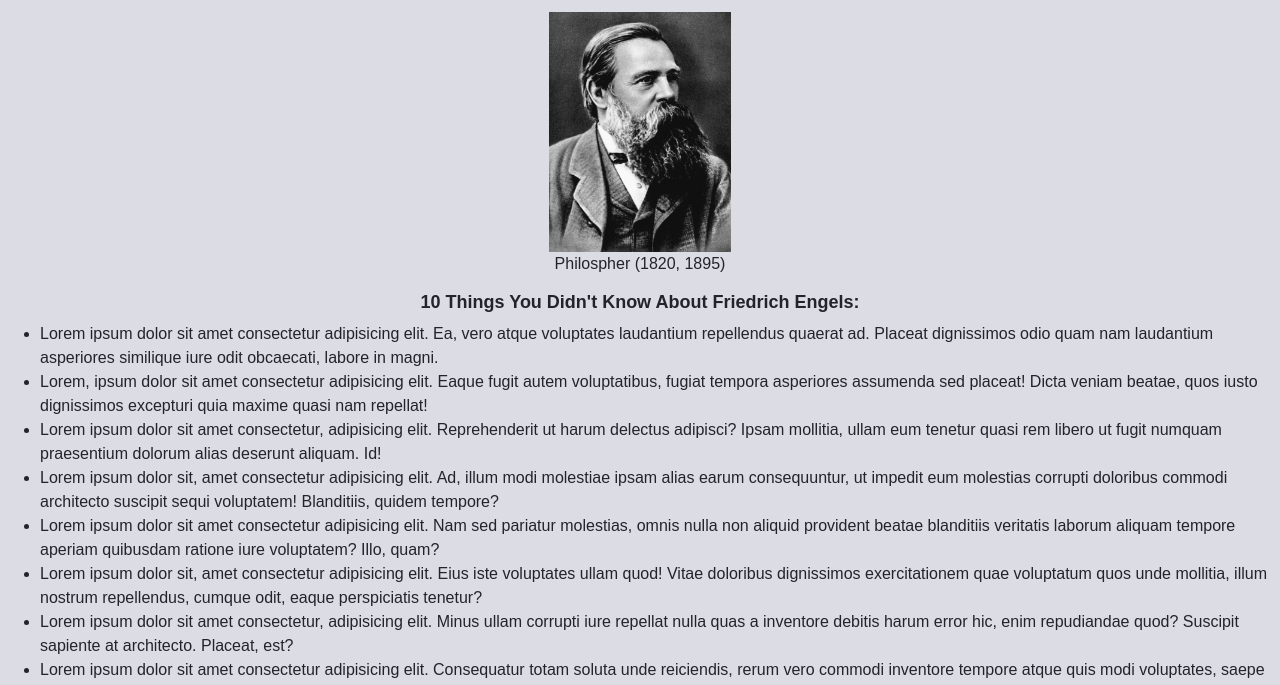
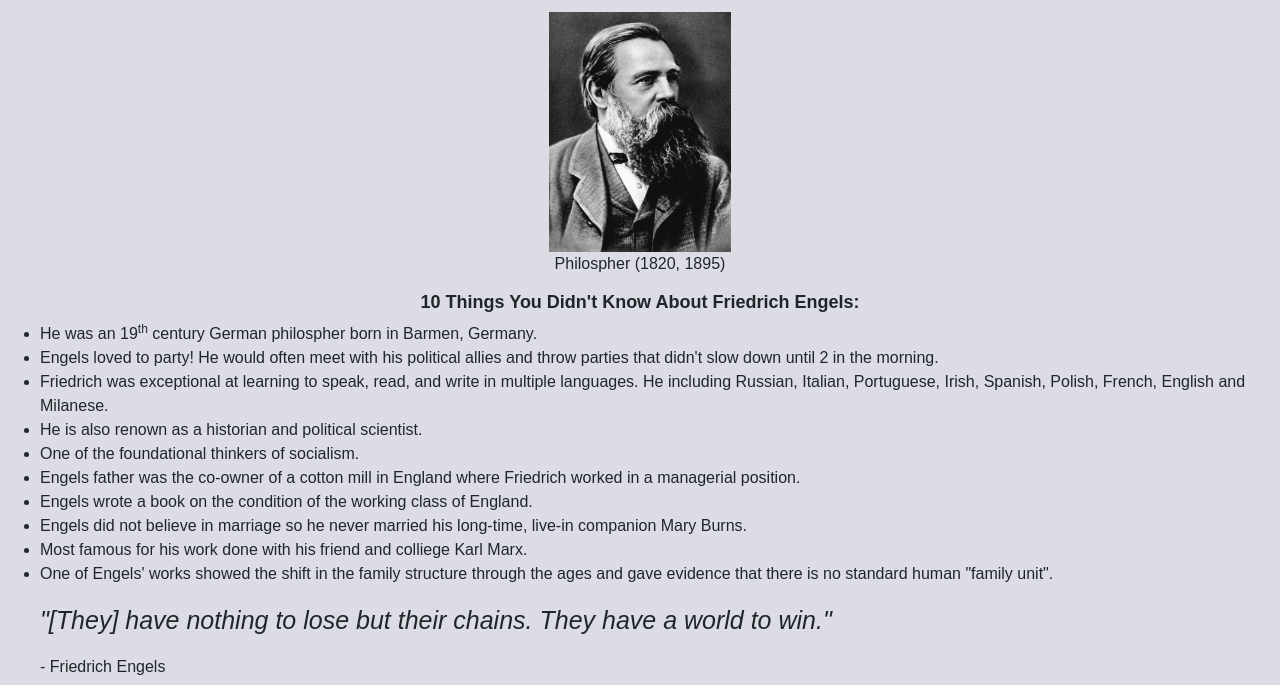
Before and after one commit to fzramos/tribute-page-fe, a plain HTML site: page index.html in a window 1280 px wide. Shown: the part 101-786 px from the top of the page. Drawn offline with nearby package versions, Linux system fonts and the light colour scheme.

Commit message:
Adding Facts -FR

```diff
--- a/index.html
+++ b/index.html
@@ -48,16 +48,16 @@
     -->
     <div>
         <ul>
-            <li>Lorem ipsum dolor sit amet consectetur adipisicing elit. Ea, vero atque voluptates laudantium repellendus quaerat ad. Placeat dignissimos odio quam nam laudantium asperiores similique iure odit obcaecati, labore in magni.</li>
-            <li>Lorem, ipsum dolor sit amet consectetur adipisicing elit. Eaque fugit autem voluptatibus, fugiat tempora asperiores assumenda sed placeat! Dicta veniam beatae, quos iusto dignissimos excepturi quia maxime quasi nam repellat!</li>
-            <li>Lorem ipsum dolor sit amet consectetur, adipisicing elit. Reprehenderit ut harum delectus adipisci? Ipsam mollitia, ullam eum tenetur quasi rem libero ut fugit numquam praesentium dolorum alias deserunt aliquam. Id!</li>
-            <li>Lorem ipsum dolor sit, amet consectetur adipisicing elit. Ad, illum modi molestiae ipsam alias earum consequuntur, ut impedit eum molestias corrupti doloribus commodi architecto suscipit sequi voluptatem! Blanditiis, quidem tempore?</li>
-            <li>Lorem ipsum dolor sit amet consectetur adipisicing elit. Nam sed pariatur molestias, omnis nulla non aliquid provident beatae blanditiis veritatis laborum aliquam tempore aperiam quibusdam ratione iure voluptatem? Illo, quam?</li>
-            <li>Lorem ipsum dolor sit, amet consectetur adipisicing elit. Eius iste voluptates ullam quod! Vitae doloribus dignissimos exercitationem quae voluptatum quos unde mollitia, illum nostrum repellendus, cumque odit, eaque perspiciatis tenetur?</li>
-            <li>Lorem ipsum dolor sit amet consectetur, adipisicing elit. Minus ullam corrupti iure repellat nulla quas a inventore debitis harum error hic, enim repudiandae quod? Suscipit sapiente at architecto. Placeat, est?</li>
-            <li>Lorem ipsum dolor sit amet consectetur adipisicing elit. Consequatur totam soluta unde reiciendis, rerum vero commodi inventore tempore atque quis modi voluptates, saepe amet voluptatem illum iure repellendus aperiam eaque!</li>
-            <li>Lorem ipsum dolor sit, amet consectetur adipisicing elit. Fuga ratione quibusdam tempore ex? Sed quos nobis corrupti adipisci perspiciatis, ea numquam. Magnam modi sed voluptatem adipisci fuga illum similique consequatur!</li>
-            <li>Lorem ipsum dolor sit amet consectetur adipisicing elit. Necessitatibus repudiandae nisi et incidunt. Vitae cum neque labore sit sed voluptates dolores dolore facere rem velit veniam iusto exercitationem, atque itaque.</li>
+            <li>He was an 19<sup>th</sup> century German philospher born in Barmen, Germany.</li>
+            <li>Engels loved to party!  He would often meet with his political allies and throw parties that didn't slow down until 2 in the morning.</li>
+            <li>Friedrich was exceptional at learning to speak, read, and write in multiple languages. He including Russian, Italian, Portuguese, Irish, Spanish, Polish, French, English and Milanese.</li>
+            <li>He is also renown as a historian and political scientist.</li>
+            <li>One of the foundational thinkers of socialism.</li>
+            <li>Engels father was the co-owner of a cotton mill in England where Friedrich worked in a managerial position.</li>
+            <li>Engels wrote a book on the condition of the working class of England.</li>
+            <li>Engels did not believe in marriage so he never married his long-time, live-in companion Mary Burns.</li>
+            <li>Most famous for his work done with his friend and colliege Karl Marx.</li>
+            <li>One of Engels' works showed the shift in the family structure through the ages and gave evidence that there is no standard human "family unit".</li>
         </ul>
     </div>
 
```
